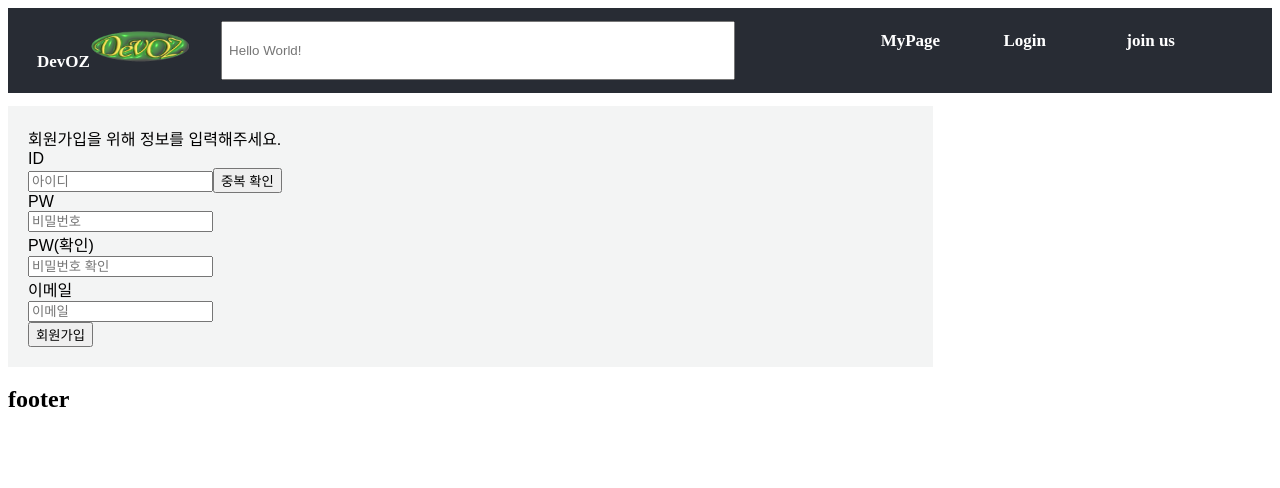
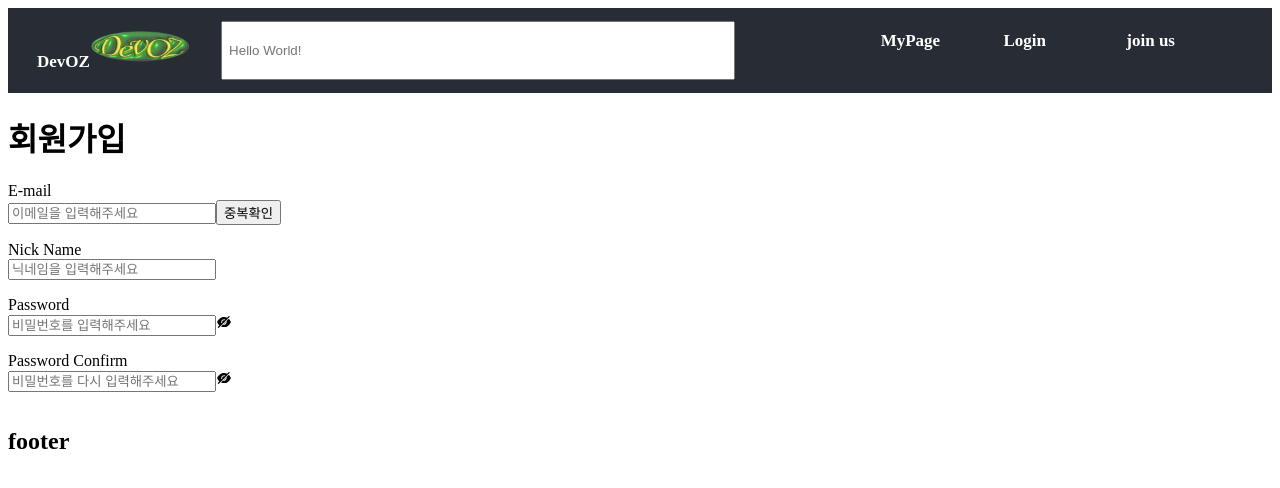
Before and after one commit to haley10309/Multi_main_Project, a React (Create React App) app: page /Join in a window 1280 px wide. Shown: the top 488 px of the page. Built offline with nearby package versions, Linux system fonts and the light colour scheme.

Commit message:
join us 수정

```diff
--- a/package.json
+++ b/package.json
@@ -14,6 +14,7 @@
     "axios": "^1.6.8",
     "react": "^18.2.0",
     "react-dom": "^18.2.0",
+    "react-icons": "^5.1.0",
     "react-minimal-side-navigation": "^1.9.2",
     "react-modal": "^3.16.1",
     "react-pro-sidebar": "^1.1.0",
--- a/src/Account/Account.scss
+++ b/src/Account/Account.scss
@@ -100,3 +100,6 @@
         }
     }
 }
+input {
+    width: 200px;
+  }
--- a/src/Account/Join.jsx
+++ b/src/Account/Join.jsx
@@ -1,138 +1,191 @@
-/* Assign.js */
+import React, { useState } from 'react';
+import axios from 'axios';
+import './Account.scss';
+import { AiFillEye } from 'react-icons/ai';
+import { AiFillEyeInvisible } from 'react-icons/ai';
 
-import React, { useState } from "react";
-import axios from "axios";
-import './Account.scss';
+const Join = () => {
+  //초기값
+  const [email, setEmail] = useState('');
+  const [password, setPassword] = useState('');
+  const [passwordConfirm, setPasswordConfirm] = useState('');
+  const [nickName, setNickName] = useState('');
+  //오류 메시지
+  const [emailMessage, setEmailMessage] = useState('');
+  const [passwordMessage, setPasswordMessage] = useState('');
+  const [passwordConfirmMessage, setPasswordConfirmMessage] = useState('');
+  const [nickNameMessage, setNickNameMessage] = useState('');
+  //유효성 검사
+  const [isEmail, setIsEmail] = useState(false);
+  const [isPassword, setIsPassword] = useState(false);
+  const [isPasswordConfirm, setIsPasswordConfirm] = useState(false);
+  const [isNickNmae, setIsNickName] = useState(false);
+  //비밀번호 표시
+  const [showPassword, setShowPassword] = useState({
+    type: 'password',
+    visible: false,
+  });
+  //비밀번호 확인 표시
+  const [showPasswordConfirm, setShowPasswordConfirm] = useState({
+    type: 'password',
+    visible: false,
+  });
 
-// React 함수 컴포넌트인 'assign' 정의
-const Join = () => {
-  // [입력 상태값, 해당 상태값 업데이트 함수] = 리액트훅('');
-  const [id, setId] = useState("");
-  const [pwd, setPwd] = useState("");
-  const [pwdCheck, setPwdCheck] = useState("");
-  const [nickname, setNickname] = useState("");
-  const [email, setEmail] = useState("");
-  const [agree, setAgree] = useState(false); // 서비스 이용약관 동의
-  const [errorMessage, setErrorMessage] = useState(""); // 에러 메시지 표시
+  //이벤트 핸들러
+  const onChangeEmail = (e) => {
+    const currentEmail = e.target.value;
+    setEmail(currentEmail);
+    const emailRegExp =
+      /^[A-Za-z0-9_]+[A-Za-z0-9]*[@]{1}[A-Za-z0-9]+[A-Za-z0-9]*[.]{1}[A-Za-z]{1,3}$/;
 
-  // ID 중복 확인 함수
-  const idCheck = () => {
-    console.log("사용 불가한 ID입니다.");
+    if (!emailRegExp.test(currentEmail)) {
+      setEmailMessage('이메일의 형식이 올바르지 않습니다');
+      setIsEmail(false);
+    } else {
+      setEmailMessage('사용 가능한 이메일 입니다');
+      setIsEmail(true);
+    }
   };
 
-  // 닉네임 중복 확인 함수
-  const nicknameCheck = () => {
-    console.log("사용 불가한 닉네임입니다.");
+  const onChangePassword = (e) => {
+    const currentPassword = e.target.value;
+    setPassword(currentPassword);
+    const passwordRegExp =
+      /^(?=.*[a-zA-Z])(?=.*[!@#$%^*+=-])(?=.*[0-9]).{8,25}$/;
+
+    if (!passwordRegExp.test(currentPassword)) {
+      setPasswordMessage(
+        '숫자+영문자+특수문자 조합으로 8자리 이상 입력해주세요'
+      );
+      setIsPassword(false);
+    } else {
+      setPasswordMessage('안전한 비밀번호 입니다');
+      setIsPassword(true);
+    }
   };
 
-  // 회원가입 제출 함수
-  const assignSubmit = async (e) => {
-    e.preventDefault(); // 폼 제출 후 리로드 방지
+  const onChangePasswordConfirm = (e) => {
+    const currentPasswordConfirm = e.target.value;
+    setPasswordConfirm(currentPasswordConfirm);
 
-    // 서비스 이용약관 동의 여부 확인
-    if (!agree) {
-      setErrorMessage("서비스 이용약관에 동의해야 합니다."); // 동의하지 않은 경우 오류 메시지 설정 후 함수 종료
-      return;
+    if (password !== currentPasswordConfirm) {
+      setPasswordConfirmMessage('비밀번호가 일치하지 않습니다');
+      setIsPasswordConfirm(false);
+    } else {
+      setPasswordConfirmMessage('비밀번호가 일치합니다');
+      setIsPasswordConfirm(true);
     }
-
-    // 비밀번호와 비밀번호 확인이 일치 여부 확인
-    if (pwd !== pwdCheck) {
-      setErrorMessage("비밀번호가 일치하지 않습니다.");
-      return;
-    }
-
-    // // 서버로 회원가입 데이터를 전송 요청
-    //       try {
-    //         const response = await axios.post('/api/assign', {
-    //           id,
-    //           pwd,
-    //           pwdCheck,
-    //           nickname,
-    //           email
-    //         });
-    //         console.log('회원가입 완료:', response.data); // 성공적으로 응답을 받은 경우 > 콘솔 로그 출력
-    //       } catch (error) {
-    //          // 서버에서 이미 가입된 ID나 닉네임이라는 응답 시 오류 메시지 처리
-    //         if (error.response && error.response.status === 404) {
-    //         setErrorMessage('이미 가입된 ID 혹은 닉네임입니다.');
-    //       } else {
-    //         console.error('회원가입 실패:', error); // 오류가 발생한 경우 > 콘솔 에러 출력
-    //       }
-    //     };
   };
 
+  const onChangeNickName = (e) => {
+    const currentNickName = e.target.value;
+    setNickName(currentNickName);
+    const nickNameRegExp = /^[a-zA-z0-9]{4,12}$/;
+
+    if (!nickNameRegExp.test(currentNickName)) {
+      setNickNameMessage(
+        '닉네임은 4-12글자 대소문자 또는 숫자만 입력 가능합니다'
+      );
+      setIsNickName(false);
+    } else {
+      setNickNameMessage('사용가능한 닉네임 입니다');
+      setIsNickName(true);
+    }
+  };
+
+  //비밀번호 표시 핸들러
+  const handleShowPassword = (e) => {
+    setShowPassword(function () {
+      if (!showPassword.visible) {
+        return { type: 'text', visible: true };
+      } else {
+        return { type: 'password', visible: false };
+      }
+    });
+  };
+  //비밀번호 확인 표시 핸들러
+  const handleShowPasswordConfirm = (e) => {
+    setShowPasswordConfirm(function () {
+      if (!showPasswordConfirm.visible) {
+        return { type: 'text', visible: true };
+      } else {
+        return { type: 'password', visible: false };
+      }
+    });
+  };
+  //이메일 중복 확인 핸들러
+  const handleEmailCheck = (e) => {
+    e.preventDefault();
+  };
+  //회원가입 정보 보내기 핸들러
+  const handleJoin = async (e) => {
+    e.preventDefault();
+  };
+
+  //HTML
   return (
-    <div className='home_body'>
-      {/* 오류 메시지가 있을 때만 표시 */}
-      {errorMessage && <div className="error-message">{errorMessage}</div>}
-
-      {/* 회원가입 폼 */}
-      <form onSubmit={assignSubmit}>
-        <div className="title">회원가입을 위해 정보를 입력해주세요.</div>
-        {/* ID */}
-        <div className="input-list">
-          <div className="label">ID</div>
+    <div>
+      <h1>회원가입</h1>
+      <form className="join-form" action="">
+        <div className="form-list">
+          <label htmlFor="email">E-mail</label>
+          <br />
           <input
-            type="text"
-            placeholder="아이디"
-            value={id}
-            onChange={(e) => setId(e.target.value)}
+            id="email"
+            type="email"
+            value={email}
+            name="email"
+            placeholder="이메일을 입력해주세요"
+            onChange={onChangeEmail}
           />
-          {/* 중복 확인 버튼 ID */}
-          <button type="id-button" onClick={idCheck}>
-            중복 확인
-          </button>
+          <button className="email-button">중복확인</button>
+          <p className="message">{emailMessage}</p>
         </div>
-        {/* PWD */}
-        <div className="input-list">
-          <div className="label">PW</div>
+        <div className="form-list">
+          <label htmlFor="nickName">Nick Name</label> <br />
           <input
-            type="password"
-            placeholder="비밀번호"
-            value={pwd}
-            onChange={(e) => setPwd(e.target.value)}
+            id="nickName"
+            name="nickName"
+            value={nickName}
+            placeholder="닉네임을 입력해주세요"
+            onChange={onChangeNickName}
           />
+          <p className="message">{nickNameMessage}</p>
         </div>
-        {/* PWD(확인) */}
-        <div className="input-list">
-          <div className="label">PW(확인)</div>
+        <div className="form-list">
+          <label htmlFor="password">Password</label> <br />
           <input
-            type="password"
-            placeholder="비밀번호 확인"
-            value={pwdCheck}
-            onChange={(e) => setPwdCheck(e.target.value)}
+            type={showPassword.type}
+            id="password"
+            name="password"
+            value={password}
+            placeholder="비밀번호를 입력해주세요"
+            onChange={onChangePassword}
           />
+          <span onClick={handleShowPassword} className="visible-icon">
+            {showPassword.visible ? <AiFillEye /> : <AiFillEyeInvisible />}
+          </span>
+          <p className="message">{passwordMessage}</p>
         </div>
-        {/* 비밀번호 & 비밀번호(확인) 불일치 오류 메시지 */}
-        <div className="input-list">
-          {pwd !== pwdCheck && (
-            <div className="error-message">비밀번호가 일치하지 않습니다.</div>
-          )}
+        <div className="form-list">
+          <label htmlFor="passwordConfirm">Password Confirm</label> <br />
+          <input
+            type={showPasswordConfirm.type}
+            id="passwordConfirm"
+            name="passwordConfirm"
+            value={passwordConfirm}
+            placeholder="비밀번호를 다시 입력해주세요"
+            onChange={onChangePasswordConfirm}
+          />
+          <span onClick={handleShowPasswordConfirm} className="visible-icon">
+            {showPasswordConfirm.visible ? (
+              <AiFillEye />
+            ) : (
+              <AiFillEyeInvisible />
+            )}
+          </span>
+          <p className="message">{passwordConfirmMessage}</p>
         </div>
-
-        {/* EMAIL */}
-        <div className="input-list">
-          <div className="label">이메일</div>
-          <input
-            type="email"
-            placeholder="이메일"
-            value={email}
-            onChange={(e) => setEmail(e.target.value)}
-          />
-        </div>
-
-        {/* 서비스 이용약관 동의 체크박스 */}
-        {/* <label>
-          <input
-            type="checkbox"
-            checked={agree}
-            onChange={(e) => setAgree(e.target.checked)}
-          />
-          회원가입 각
-        </label> */}
-
-        {/* 회원가입 버튼 */}
-        <button type="submit">회원가입</button>
       </form>
     </div>
   );
--- a/src/route/Home.jsx
+++ b/src/route/Home.jsx
@@ -49,7 +49,6 @@ const Home = () => {
 
       </div>
 
-
     </div>
   );
 };
```
Also changed, not shown: 1 other file (tests, documents, lock files or other folders).
